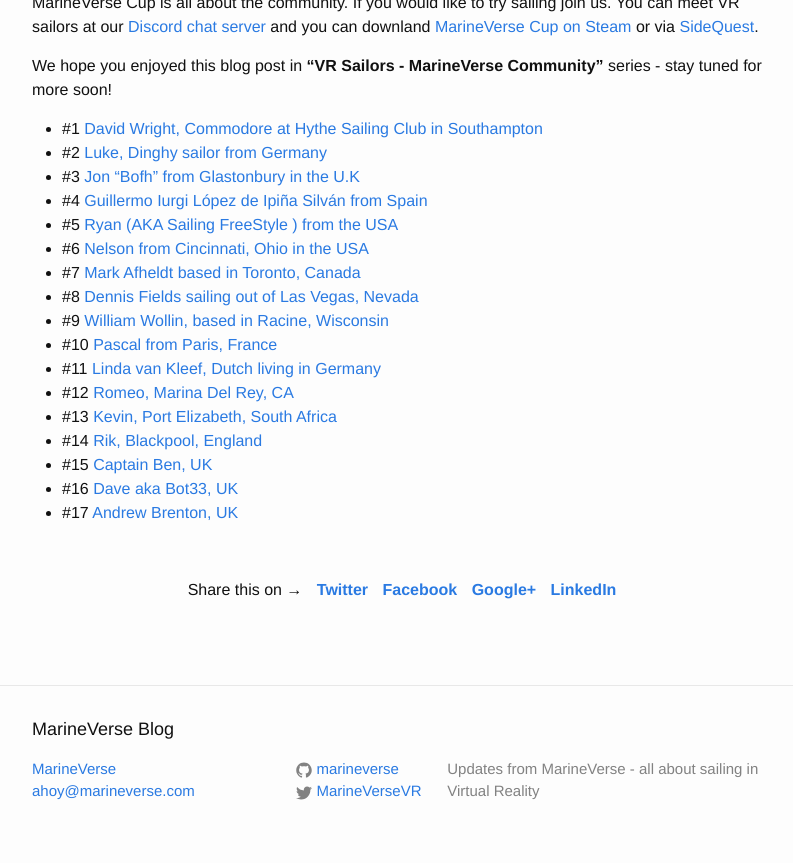
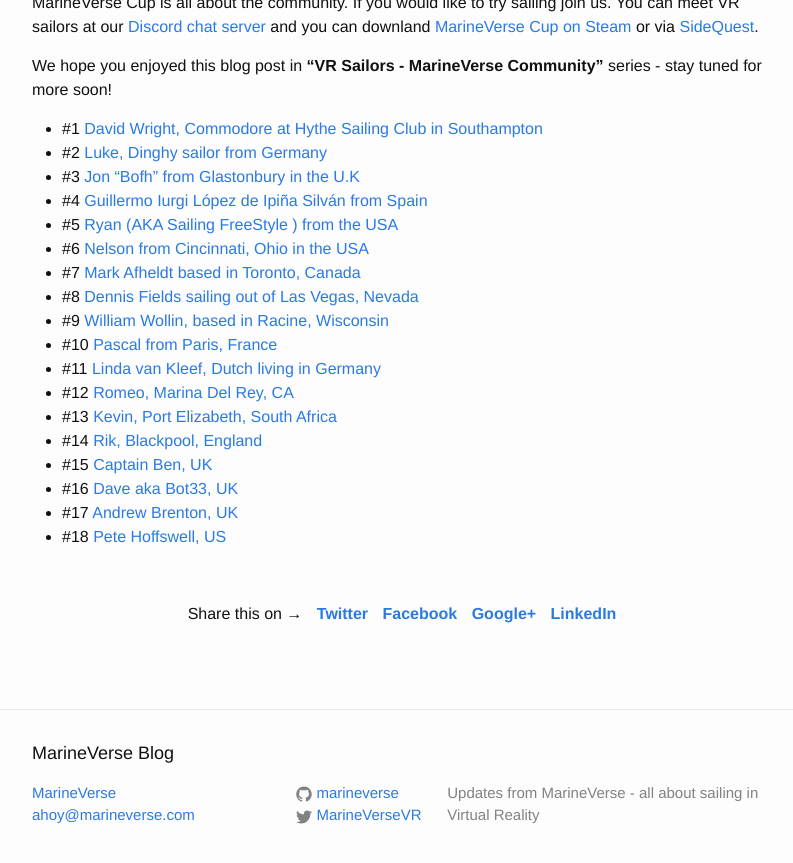
Before and after one commit to marineverse/marineverse.github.io, a Jekyll site: the page built from _posts/2020-05-09-vr-sailors-marineverse-cup-community-pascal.markdown, in a window 1280 px wide and 900 px high, scrolled down 2891 px, cut to the strip 13-876 px from the top of the window. Shown: the whole strip, without its empty margins (238-1031 px from the left). Built offline with Jekyll 4.4.1, drawn with Linux system fonts in a browser that asks for light colours; comment, search, counter and statistics services are not loaded.

Commit message:
link to pixtel post

```diff
--- a/_includes/community-series.markdown
+++ b/_includes/community-series.markdown
@@ -15,3 +15,4 @@
   - #15 [Captain Ben, UK](https://blog.marineverse.com/marineverse/2021/04/08/vr-sailors-marineverse-cup-community-captain-ben.html)
   - #16 [Dave aka Bot33, UK](https://blog.marineverse.com/marineverse/2021/04/11/vr-sailors-marineverse-cup-community-bot33.html)
   - #17 [Andrew Brenton, UK](https://blog.marineverse.com/marineverse/2021/04/14/vr-sailors-marineverse-cup-community-mcdermol.html)
+  - #18 [Pete Hoffswell, US](https://blog.marineverse.com/marineverse/2021/06/09/vr-sailors-marineverse-cup-community-pete-hoffswell.html)
```
